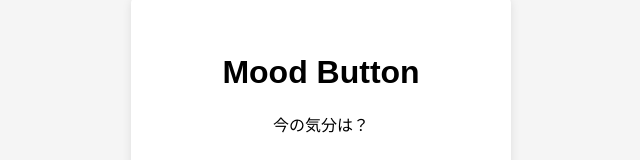
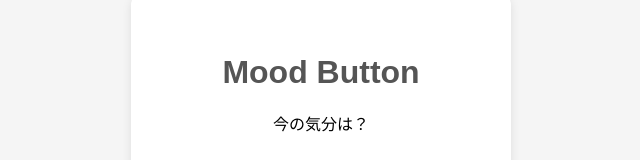
Before and after one commit to yuu-01885/MoodButton, a plain HTML site: page index.html in a window 1280 px wide. Shown: the part 274-434 px from the top of the page, without its empty margins (319-959 px from the left). Drawn offline with Linux system fonts and the light colour scheme.

Commit message:
Update style.css

```diff
--- a/style.css
+++ b/style.css
@@ -1,3 +1,8 @@
+h1 {
+  margin-bottom: 20px;
+  color: #555;
+}
+
 body {
   font-family: Arial, sans-serif;
   background-color: #f5f5f5;
```
